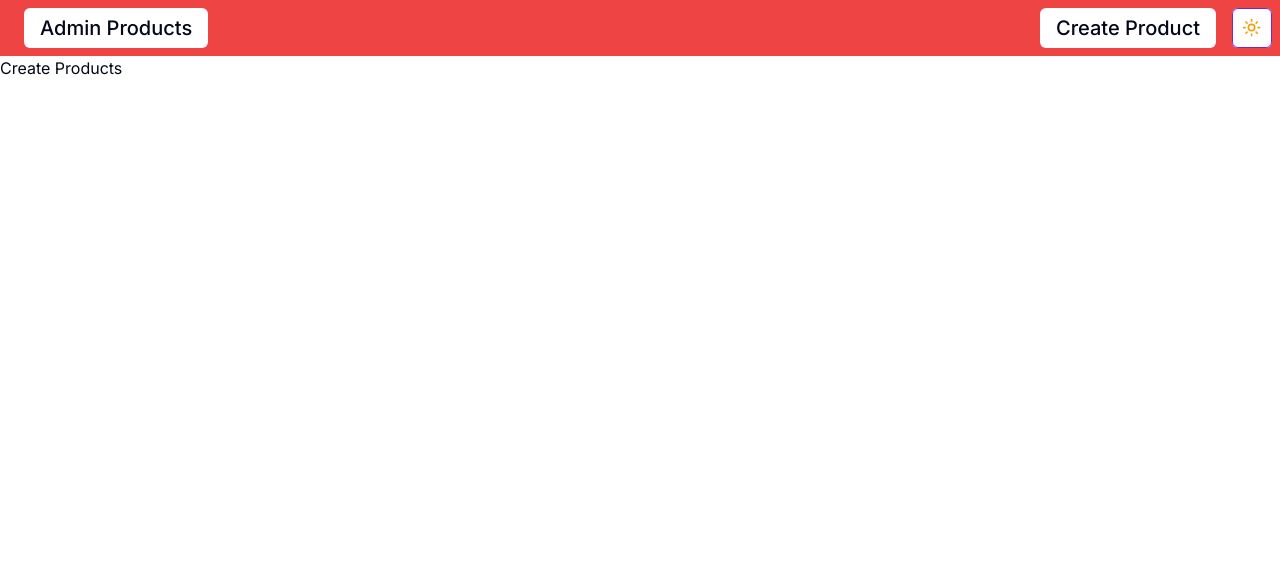
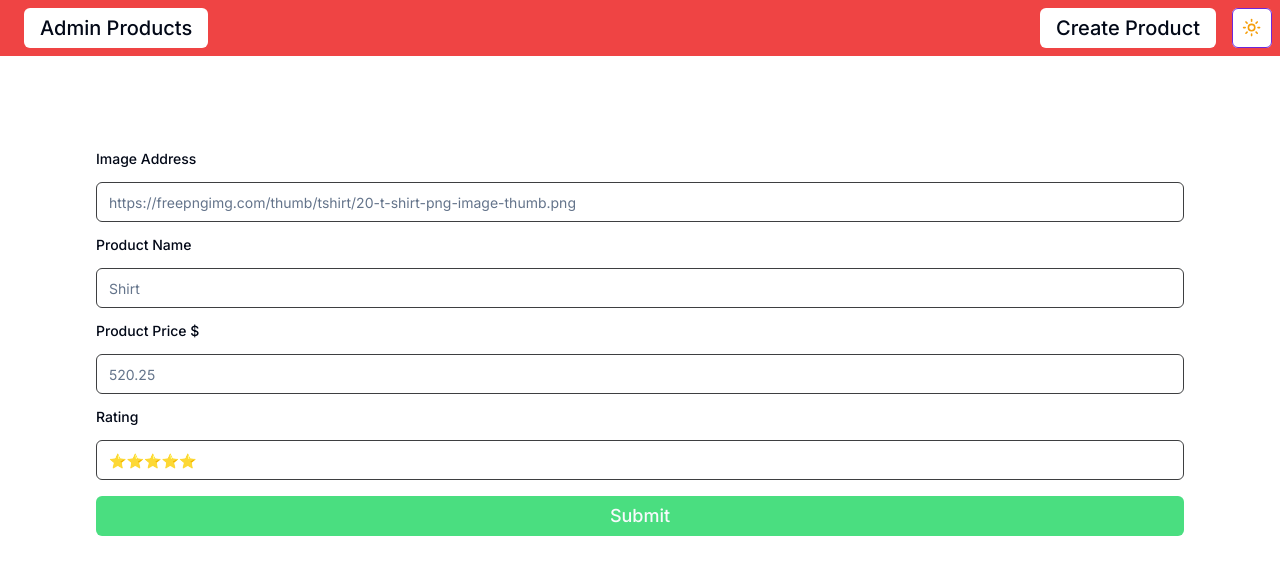
Before and after one commit to ajarek/next-14-ep-17-admin-products, a Next.js app: page /create in a window 1280 px wide. Shown: the top 574 px of the page. Built offline with nearby package versions, Linux system fonts and the light colour scheme.

Commit message:
added mongoDB

```diff
--- a/app/create/page.tsx
+++ b/app/create/page.tsx
@@ -1,12 +1,79 @@
-import { Metadata } from 'next';
+import { Button } from '@/components/ui/button'
+import { Input } from '@/components/ui/input'
+import { Label } from "@/components/ui/label"
+import { revalidatePath } from 'next/cache'
 
+import { Metadata } from 'next'
+import { z } from 'zod'
+import dbConnect from '@/lib/db-connect'
+import ProductModel from '@/lib/product-model'
 export const metadata: Metadata = {
   title: 'Create Products',
-};
+}
+const userSchema = z.object({
+  image: z.string(),
+  name: z.string(),
+  price: z.string(),
+  rating: z.string(),
+})
+const Page = () => {
+  async function create(formData: FormData) {
+    'use server'
+    const productData = userSchema.parse({
+      image: formData.get('image'),
+      name: formData.get('name'),
+      price: formData.get('price'),
+      rating: formData.get('rating'),
+    })
+    if (!productData) {
 
-const Page = () => {
+      return { message: 'Form data is not valid' }
+    }
+
+
+      await dbConnect()
+      const product = new ProductModel(productData)
+      console.log(product);
+
+      await product.save()
+      revalidatePath('/')
+      return { message: `Created product ${productData.name}` }
+
+
+
+  }
   return (
-    <div>Create Products</div>
+    <form action={create} className='p-24 flex flex-col justify-evenly gap-4'>
+      <Label htmlFor="image">Image Address</Label>
+      <Input
+        type='text'
+        name='image'
+        required
+        placeholder='https://freepngimg.com/thumb/tshirt/20-t-shirt-png-image-thumb.png'
+      />
+       <Label htmlFor="name">Product Name</Label>
+      <Input
+        type='text'
+        name='name'
+        required
+        placeholder='Shirt'
+      />
+       <Label htmlFor="price">Product Price $</Label>
+      <Input
+        type='text'
+        name='price'
+        required
+        placeholder='520.25'
+      />
+       <Label htmlFor="rating">Rating</Label>
+      <Input
+        type='text'
+        name='rating'
+        required
+        placeholder='⭐⭐⭐⭐⭐'
+      />
+      <Button className='bg-green-400 text-lg' type='submit'>Submit</Button>
+    </form>
   )
 }
 
--- a/app/globals.css
+++ b/app/globals.css
@@ -29,7 +29,7 @@
     --destructive-foreground: 210 40% 98%;
 
     --border: 214.3 31.8% 91.4%;
-    --input: 214.3 31.8% 91.4%;
+    --input:220, 2%, 25%;
     --ring: 222.2 84% 4.9%;
 
     --radius: 0.5rem;
@@ -72,5 +72,6 @@
   }
   body {
     @apply bg-background text-foreground;
+
   }
 }
--- a/components/ui/button.tsx
+++ b/components/ui/button.tsx
@@ -16,7 +16,7 @@ const buttonVariants = cva(
           "border border-input bg-background hover:bg-accent hover:text-accent-foreground",
         secondary:
           "bg-secondary text-secondary-foreground hover:bg-secondary/80",
-        ghost: "hover:bg-accent hover:text-accent-foreground",
+        ghost: " hover:bg-accent hover:text-accent-foreground",
         link: "text-primary underline-offset-4 hover:underline",
       },
       size: {
--- /dev/null
+++ b/components/ui/input.tsx
@@ -0,0 +1,25 @@
+import * as React from "react"
+
+import { cn } from "@/lib/utils"
+
+export interface InputProps
+  extends React.InputHTMLAttributes<HTMLInputElement> {}
+
+const Input = React.forwardRef<HTMLInputElement, InputProps>(
+  ({ className, type, ...props }, ref) => {
+    return (
+      <input
+        type={type}
+        className={cn(
+          "flex h-10 w-full rounded-md border border-input bg-background px-3 py-2 text-sm ring-offset-background file:border-0 file:bg-transparent file:text-sm file:font-medium placeholder:text-muted-foreground focus-visible:outline-none focus-visible:ring-2 focus-visible:ring-ring focus-visible:ring-offset-2 disabled:cursor-not-allowed disabled:opacity-50",
+          className
+        )}
+        ref={ref}
+        {...props}
+      />
+    )
+  }
+)
+Input.displayName = "Input"
+
+export { Input }
--- /dev/null
+++ b/components/ui/label.tsx
@@ -0,0 +1,26 @@
+"use client"
+
+import * as React from "react"
+import * as LabelPrimitive from "@radix-ui/react-label"
+import { cva, type VariantProps } from "class-variance-authority"
+
+import { cn } from "@/lib/utils"
+
+const labelVariants = cva(
+  "text-sm font-medium leading-none peer-disabled:cursor-not-allowed peer-disabled:opacity-70"
+)
+
+const Label = React.forwardRef<
+  React.ElementRef<typeof LabelPrimitive.Root>,
+  React.ComponentPropsWithoutRef<typeof LabelPrimitive.Root> &
+    VariantProps<typeof labelVariants>
+>(({ className, ...props }, ref) => (
+  <LabelPrimitive.Root
+    ref={ref}
+    className={cn(labelVariants(), className)}
+    {...props}
+  />
+))
+Label.displayName = LabelPrimitive.Root.displayName
+
+export { Label }
--- /dev/null
+++ b/lib/db-connect.ts
@@ -0,0 +1,9 @@
+import mongoose from 'mongoose'
+
+export default async function dbConnect() {
+  try {
+    await mongoose.connect(process.env.MONGO_URI)
+  } catch (error) {
+    throw new Error('Connection failed!')
+  }
+}
--- /dev/null
+++ b/lib/product-model.ts
@@ -0,0 +1,25 @@
+import mongoose from 'mongoose'
+
+export type Product = {
+  _id: string
+  name: string
+  image: string
+  price: string
+  rating: string
+}
+
+const productSchema = new mongoose.Schema(
+  {
+    name: { type: String, required: true, unique: true },
+    image: { type: String, required: true },
+    price: { type: String, required: true },
+    rating: { type: String, required: true,  },
+  },
+  {
+    timestamps: true,
+  }
+)
+
+const ProductModel =
+  mongoose.models.Product || mongoose.model('Product', productSchema)
+export default ProductModel
--- a/package.json
+++ b/package.json
@@ -10,17 +10,20 @@
   },
   "dependencies": {
     "@radix-ui/react-dropdown-menu": "^2.0.6",
+    "@radix-ui/react-label": "^2.0.2",
     "@radix-ui/react-navigation-menu": "^1.1.4",
     "@radix-ui/react-slot": "^1.0.2",
     "class-variance-authority": "^0.7.0",
     "clsx": "^2.0.0",
     "lucide-react": "^0.294.0",
+    "mongoose": "^8.0.2",
     "next": "14.0.3",
     "next-themes": "^0.2.1",
     "react": "^18",
     "react-dom": "^18",
     "tailwind-merge": "^2.0.0",
-    "tailwindcss-animate": "^1.0.7"
+    "tailwindcss-animate": "^1.0.7",
+    "zod": "^3.22.4"
   },
   "devDependencies": {
     "@types/node": "^20",
```
Also changed, not shown: 2 other files (tests, documents, lock files or other folders).
